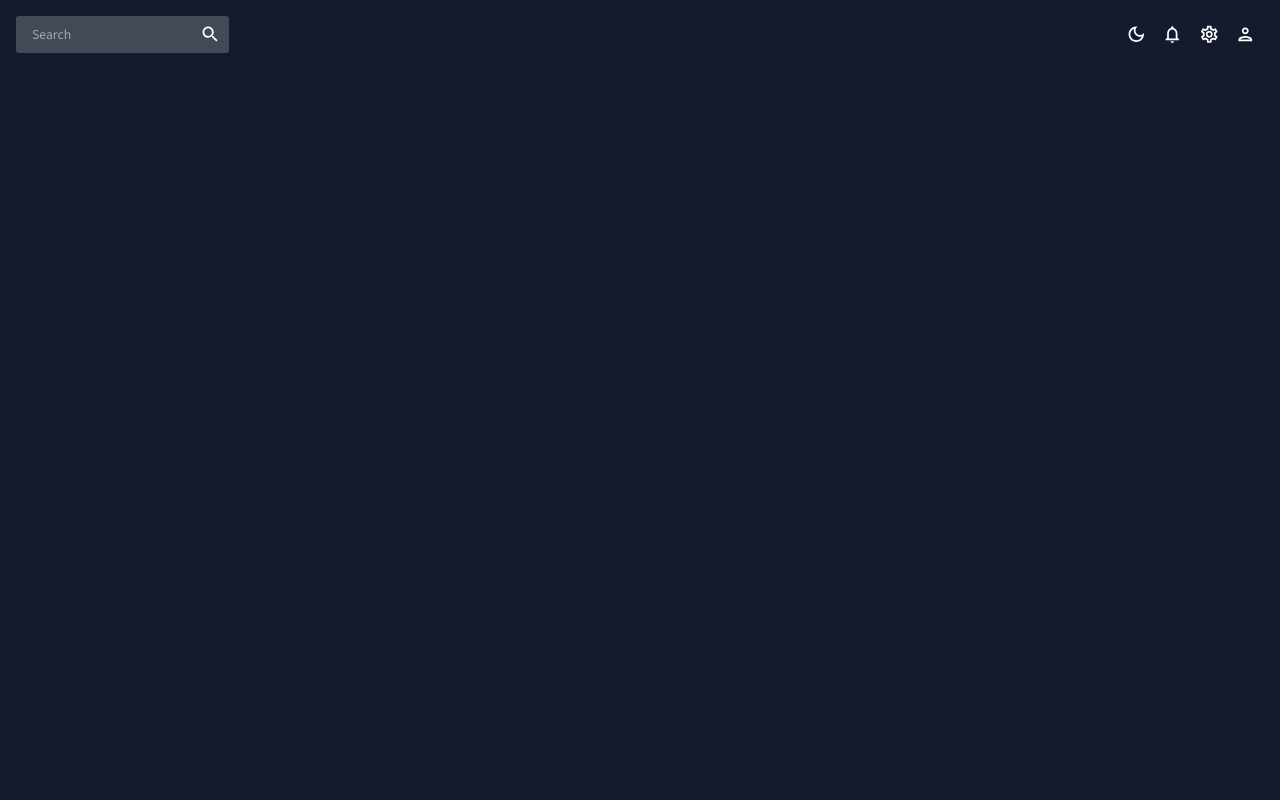
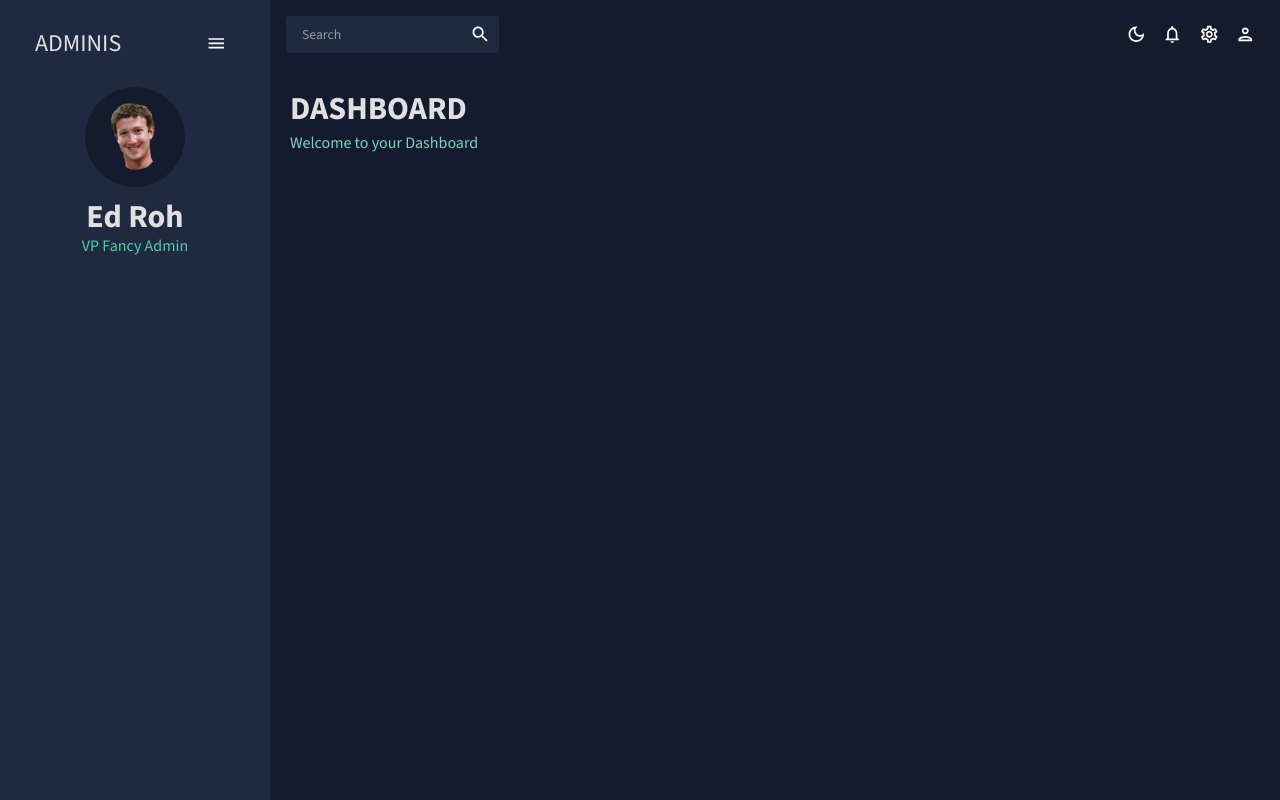
Before and after one commit to GGerake/plan-teste, a React (Create React App) app: page / in a window 1280 px wide. Built offline with nearby package versions, Linux system fonts and the light colour scheme.

Commit message:
Criação do Sidebar

```diff
--- a/src/App.js
+++ b/src/App.js
@@ -1,6 +1,19 @@
 import { ColorModeContext, useMode } from "./theme";
 import { CssBaseline, ThemeProvider } from "@mui/material";
+import { Routes, Route } from "react-router-dom";
 import Topbar from "./scenes/global/Topbar";
+import Sidebar from "./scenes/global/Sidebar"
+import Dashboard from "./scenes/dashboard";
+// import Team from "./scenes/team";
+// import Contacts from "./scenes/contacts";
+// import Invoices from "./scenes/invoices";
+// import Form from "./scenes/form";
+// import Bar from "./scenes/bar";
+// import Pie from "./scenes/pie";
+// import Line from "./scenes/line";
+// import FAQ from "./scenes/faq";
+// import Geography from "./scenes/geography";
+// import Calendar from "./scenes/calendar";
 
 function App() {
   const [theme, colorMode] = useMode();
@@ -10,8 +23,22 @@
       <ThemeProvider theme={theme}>
         <CssBaseline/>
         <div className="app">
+          <Sidebar />
           <main className="content">
             <Topbar/>
+            <Routes>
+              <Route path="/" element={<Dashboard />} />
+              {/* <Route path="/team" element={<Team />} /> */}
+              {/* <Route path="/contacts" element={<Contacts />} /> */}
+              {/* <Route path="/invoices" element={<Invoices />} /> */}
+              {/* <Route path="/form" element={<Form />} /> */}
+              {/* <Route path="/bar" element={<Bar />} /> */}
+              {/* <Route path="/pie" element={<Pie />} /> */}
+              {/* <Route path="/line" element={<Line />} /> */}
+              {/* <Route path="/faq" element={<FAQ />} /> */}
+              {/* <Route path="/geography" element={<Geography />} /> */}
+              {/* <Route path="/calendar" element={<Calendar />} /> */}
+            </Routes>
           </main>
         </div>
       </ThemeProvider>
--- /dev/null
+++ b/src/components/Header.jsx
@@ -0,0 +1,25 @@
+import { Typography, Box, useTheme } from "@mui/material";
+import { tokens } from "../theme";
+
+const Header = ({ title, subtitle }) => {
+  const theme = useTheme();
+  const colors = tokens(theme.palette.mode);
+
+  return (
+    <Box mb="30px">
+      <Typography
+        variant="h2"
+        color={colors.grey[100]}
+        fontWeight="bold"
+        sx={{ mb: "5px" }}
+      >
+        {title}
+      </Typography>
+      <Typography variant="h5" color={colors.greenAccent[400]}>
+        {subtitle}
+      </Typography>
+    </Box>
+  );
+};
+
+export default Header;
--- a/src/index.css
+++ b/src/index.css
@@ -1,4 +1,4 @@
-@import url('https://fonts.googleapis.com/css2?family=Source+Sans+3:ital,wght@0,200..900;1,200..900&display=swap');
+@import url("https://fonts.googleapis.com/css2?family=Source+Sans+3:ital,wght@0,200..900;1,200..900&display=swap");
 
 html,
 body,
@@ -7,7 +7,9 @@
 .content {
   height: 100%;
   width: 100%;
-  font-family: 'Source Sans 3', sans-serif;
+  font-family: "Source Sans 3", sans-serif;
+}
+body {
   transition: 300ms;
 }
 .app {
--- a/src/scenes/dashboard/index.jsx
+++ b/src/scenes/dashboard/index.jsx
@@ -1,5 +1,14 @@
+import { Box } from "@mui/material";
+import Header from "../../components/Header";
+
 const Dashboard = () => {
-    return <div>Dashboard</div>
-}
+  return (
+    <Box m="20px">
+      <Box display="flex" justifyContent="space-between" alignItems="center">
+        <Header title="DASHBOARD" subtitle="Welcome to your Dashboard" />
+      </Box>
+    </Box>
+  );
+};
 
 export default Dashboard;
--- a/src/scenes/global/Sidebar.jsx
+++ b/src/scenes/global/Sidebar.jsx
@@ -1,5 +1,113 @@
+import { useState } from "react";
+import { ProSidebar, Menu, MenuItem } from "react-pro-sidebar";
+import "react-pro-sidebar/dist/css/styles.css";
+import { Box, IconButton, Typography, useTheme } from "@mui/material";
+import { Link } from "react-router-dom";
+import { tokens } from "../../theme";
+import HomeOutlinedIcon from "@mui/icons-material/HomeOutlined";
+import PeopleOutlinedIcon from "@mui/icons-material/PeopleOutlined";
+import ContactsOutlinedIcon from "@mui/icons-material/ContactsOutlined";
+import ReceiptOutlinedIcon from "@mui/icons-material/ReceiptOutlined";
+import PersonOutlinedIcon from "@mui/icons-material/PersonOutlined";
+import CalendarTodayOutlinedIcon from "@mui/icons-material/CalendarTodayOutlined";
+import HelpOutlinedIcon from "@mui/icons-material/HelpOutlined";
+import BarChartOutlinedIcon from "@mui/icons-material/BarChartOutlined";
+import PieChartOutlinedIcon from "@mui/icons-material/PieChartOutlined";
+import TimelineOutlinedIcon from "@mui/icons-material/TimelineOutlined";
+import MenuOutlinedIcon from "@mui/icons-material/MenuOutlined";
+import MapOutlinedIcon from "@mui/icons-material/MapOutlined";
+
 const Sidebar = () => {
-    return <div>Sidebar</div>
-}
+  const theme = useTheme();
+  const colors = tokens(theme.palette.mode);
+  const [isCollapsed, setIsCollapsed] = useState(false);
+  const [selected, setSelected] = useState("DashBoard");
+
+  return (
+    <Box
+      sx={{
+        "& .pro-sidebar-inner": {
+          background: `${colors.primary[400]} !important`,
+        },
+        "& .pro-icon-wrapper": {
+          backgroundColor: "transparent !important",
+        },
+        "& .pro-inner-item": {
+          padding: "5px 35px 5px 20px !important",
+        },
+        "& .pro-inner-item:hover": {
+          color: "#868dfb !important",
+        },
+        "& .pro-menu-item.active": {
+          color: "#6870fa !important",
+        },
+      }}
+    >
+      <ProSidebar collapsed={isCollapsed}>
+        <Menu iconShape="square">
+          {/* Logo and Menu Icon */}
+          <MenuItem
+            onClick={() => setIsCollapsed(!isCollapsed)}
+            icon={isCollapsed ? <MenuOutlinedIcon /> : ""}
+            style={{
+              margin: "10px 0 20px 0",
+              color: colors.grey[100],
+            }}
+          >
+            {!isCollapsed && (
+              <Box
+                display="flex"
+                justifyContent="space-between"
+                alignItems="center"
+                ml="15px"
+              >
+                <Typography variant="h3" color={colors.grey[100]}>
+                  ADMINIS
+                </Typography>
+                <IconButton onClick={() => setIsCollapsed(!isCollapsed)}>
+                  <MenuOutlinedIcon />
+                </IconButton>
+              </Box>
+            )}
+          </MenuItem>
+
+          {/* User */}
+          {!isCollapsed && (
+            <Box mb="25px">
+              <Box display="flex" justifyContent="center" alignItems="center">
+                <img
+                  alt="Profile-user"
+                  width="100px"
+                  height="100px"
+                  src={`../../assets/user.png`}
+                  style={{ cursor: "pointer", borderRadius: "50%" }}
+                />
+              </Box>
+
+              <Box textAlign="center">
+                <Typography
+                  variant="h2"
+                  color={colors.grey[100]}
+                  fontWeight="bold"
+                  sx={{ m: "10px 0 0 0" }}
+                >
+                  Ed Roh
+                </Typography>
+                <Typography variant="h5" color={colors.greenAccent[500]}>
+                  VP Fancy Admin
+                </Typography>
+              </Box>
+            </Box>
+          )}
+
+          {/* Menu Icons */}
+          <Box paddingLeft={isCollapsed ? undefined : "10%"}>
+
+          </Box>
+        </Menu>
+      </ProSidebar>
+    </Box>
+  );
+};
 
 export default Sidebar;
--- a/src/scenes/global/Topbar.jsx
+++ b/src/scenes/global/Topbar.jsx
@@ -1,7 +1,7 @@
 import { Box, IconButton, useTheme } from "@mui/material";
 import { useContext } from "react";
 import { ColorModeContext, tokens } from "../../theme";
-import { InputBase } from "@mui/material";
+import InputBase from "@mui/material/InputBase";
 import LightModeOutlinedIcon from "@mui/icons-material/LightModeOutlined";
 import DarkModeOutlinedIcon from "@mui/icons-material/DarkModeOutlined";
 import NotificationsOutlinedIcon from "@mui/icons-material/NotificationsOutlined";
--- a/src/theme.js
+++ b/src/theme.js
@@ -20,7 +20,7 @@
                 100: "#d0d1d5",
                 200: "#a1a4ab",
                 300: "#727681",
-                400: "#434957",
+                400: "#1F2A40",
                 500: "#141b2d",
                 600: "#101624",
                 700: "#0c101b",
```
Also changed, not shown: public/assets/user.png (added).
